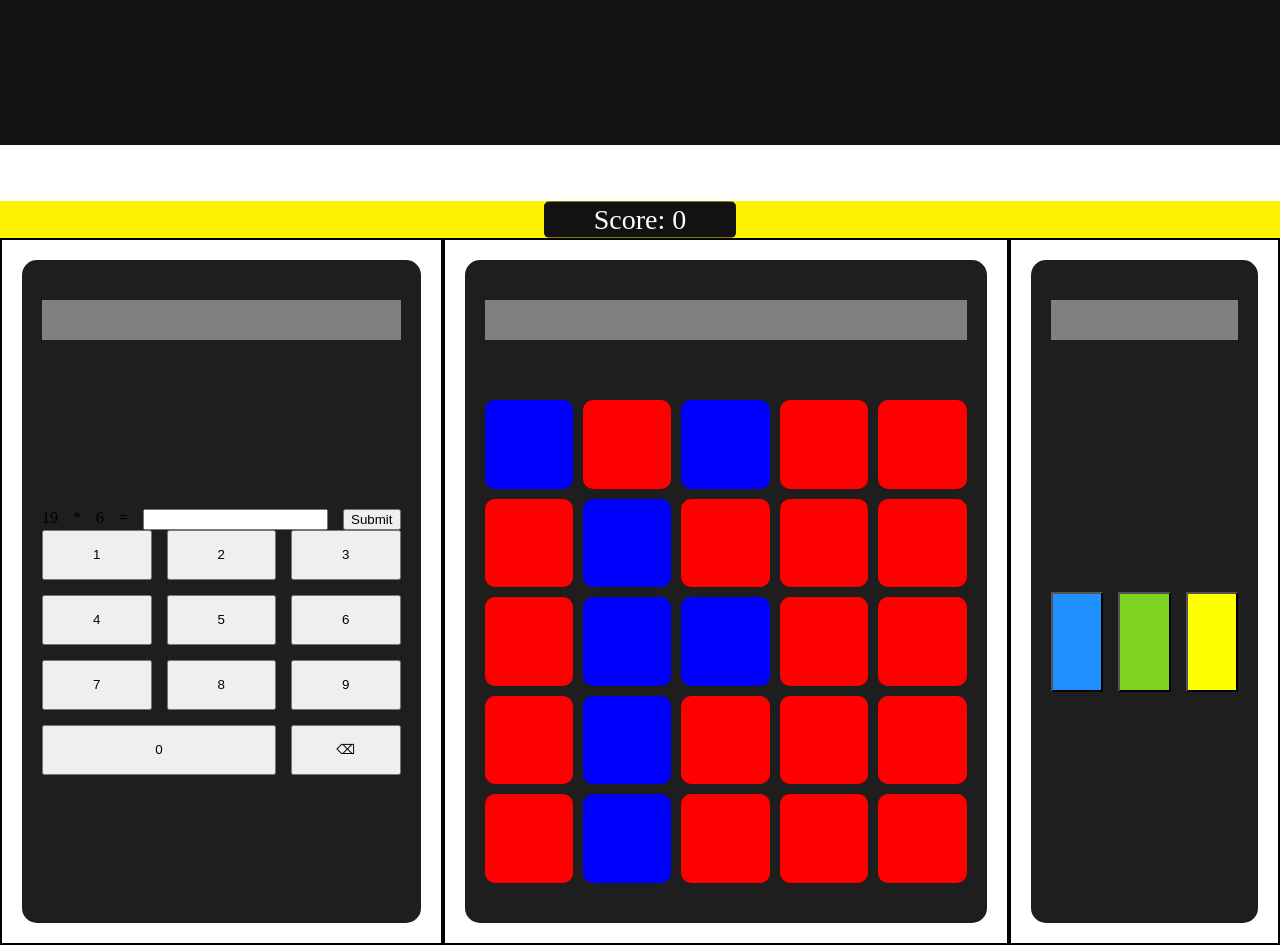
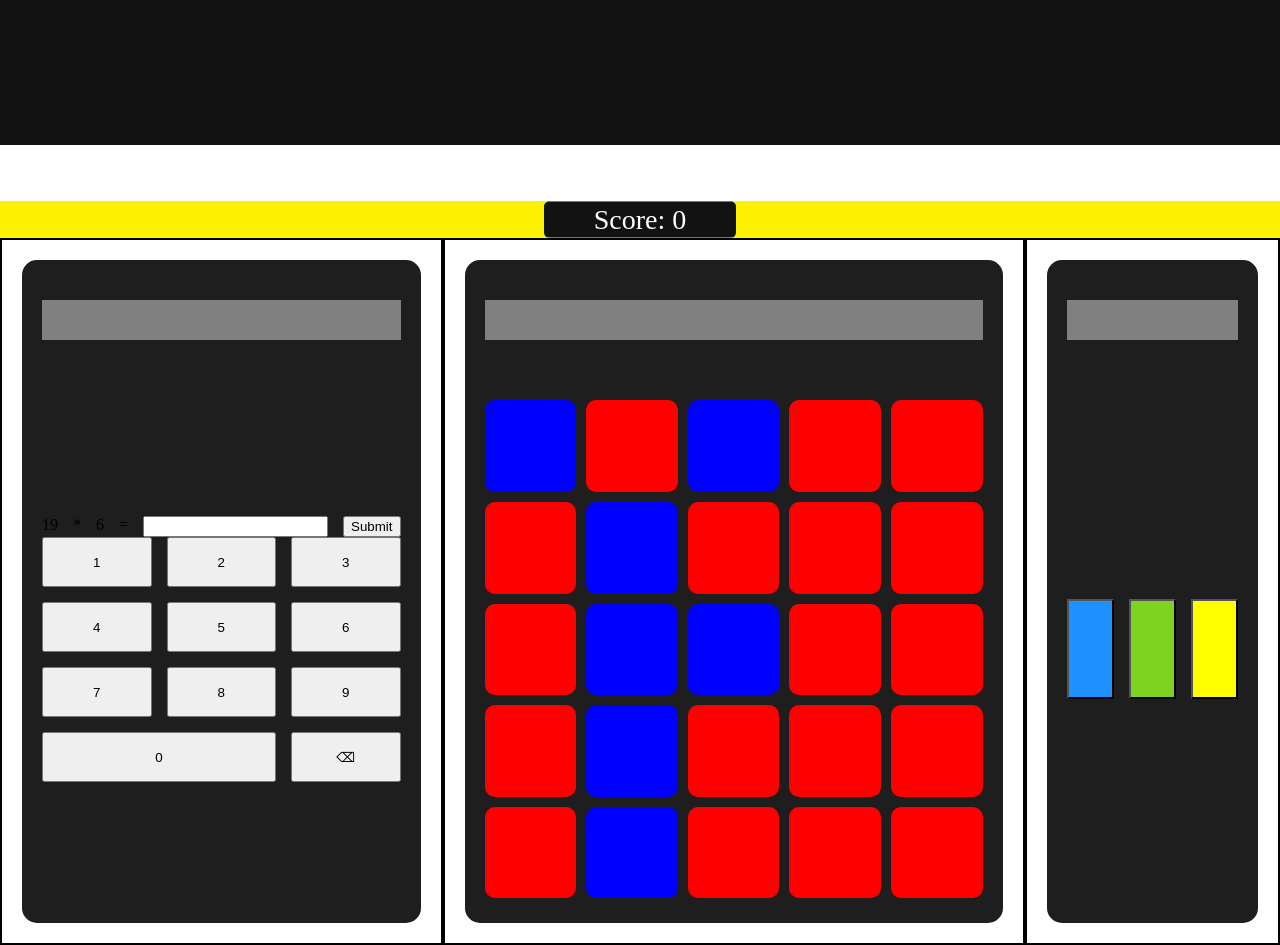
Before and after one commit to Hernandez-Marcos/Triple-task, a Django app: page /games/ in a window 1280 px wide. Shown: the part 655-1600 px from the top of the page. Run offline with Django 5.2, Linux system fonts and the light colour scheme.

Commit message:
fix positioning.

```diff
--- a/games/static/games/styles/grid.css
+++ b/games/static/games/styles/grid.css
@@ -6,7 +6,6 @@
     position: relative;
     height: 80%;
     border-radius: 15px;
-    margin: auto;
 }
 
 .square {
--- a/games/static/games/styles/shared.css
+++ b/games/static/games/styles/shared.css
@@ -55,7 +55,5 @@ body {
     width: 100%;
     background-color: #1E1E1E;
     border-radius: 15px;
-    padding: 40px 20px 20px 20px;
-    display: flex;
-    flex-direction: column;
+    padding: 20px 20px 20px 20px;
 }
--- a/games/static/games/styles/timer.css
+++ b/games/static/games/styles/timer.css
@@ -12,5 +12,6 @@
     height: 40px;
     width: 100%;
     background-color: gray;
-    margin-bottom: 40px;
+    margin-top: 20px;
+    margin-bottom: 60px;
 }
```
